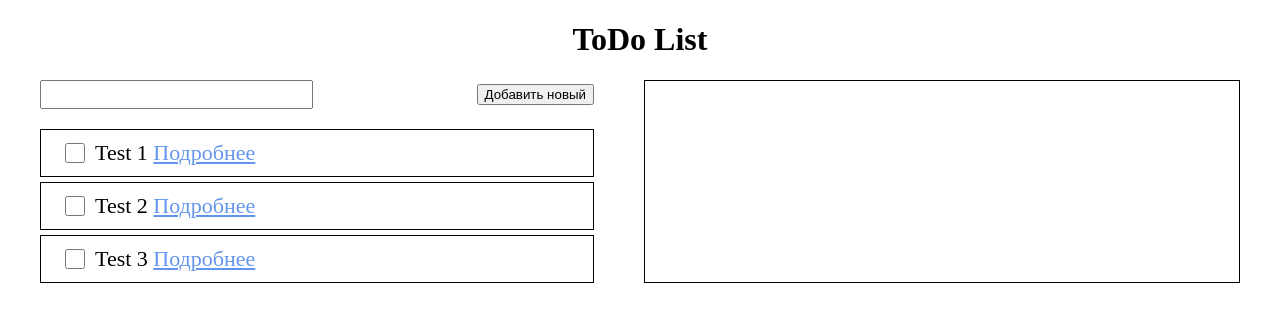
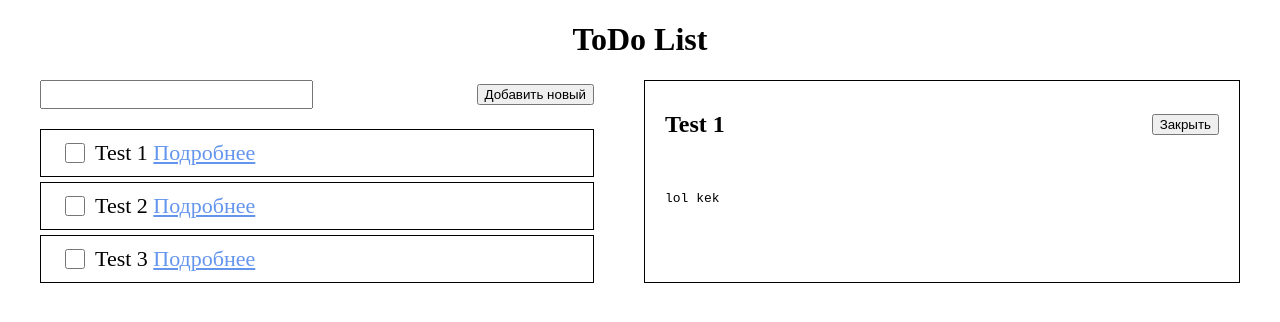
Before and after one commit to FactorSef/preview-app, a React (Create React App) app: page / in a window 1280 px wide. Shown: the top 322 px of the page. Built offline with nearby package versions, Linux system fonts and the light colour scheme.

Commit message:
Добавил глобальный стейт на хуках

```diff
--- a/package.json
+++ b/package.json
@@ -7,6 +7,8 @@
     "@testing-library/react": "^9.5.0",
     "@testing-library/user-event": "^7.2.1",
     "classnames": "^2.2.6",
+    "mobx": "^5.15.4",
+    "mobx-react": "^6.2.2",
     "node-sass": "^4.14.1",
     "react": "^16.13.1",
     "react-dom": "^16.13.1",
--- a/src/App.jsx
+++ b/src/App.jsx
@@ -5,61 +5,40 @@ import { Button } from './components/Button';
 import { Input } from './components/Input';
 import { Textarea } from './components/Textarea';
 
-const model = {
-	name: '',
-	content: '',
-	complete: false,
-}
+import { useGlobalState } from './store'
 
 const App = (props) => {
-	const [todos, setTodos] = React.useState([
-		Object.assign({}, model, { name: 'Test 1', content: 'lol kek'}),
-		Object.assign({}, model, { name: 'Test 2', content: 'lol kek 2'}),
-		Object.assign({}, model, { name: 'Test 3', content: 'lol kek 3'}),
-	]);
-	const [selected, setSelected] = React.useState(null);
-	const [isNew, setIsNew] = React.useState(false);
-	const [search, setSearch] = React.useState('');
+	const [state, dispatch] = useGlobalState()
+	const { todos, selected, isNew, search } = state;
 
 	const handleSelected = (index) => (item) => {
 		if (isNew) {
-			setTodos([
-				...todos,
-				selected,
-			]);
+			dispatch({ type: 'AddToList', payload: selected })
 		}
 
 		if (index < 0) {
-			setSelected(null);
-			setIsNew(false);
+			dispatch({ type: 'Select' });
 			return;
 		}
 
-		setSelected(item);
+		dispatch({ type: 'Select', payload: { item } });
 	}
 
 	const handleChange = (index) => (value) => {
-		const nextTodos = [...todos];
-		nextTodos[index].complete = value;
-		setTodos(nextTodos);
-		console.log(index, value, todos)
+		dispatch({ type: 'Toggle', payload: { index, value } });
 	}
 
 	const changeNew = prop => value => {
-		setSelected({
-			...selected,
-			[prop]: value
-		});
+		dispatch({ type: 'ChangeSelectProp', payload: { prop, value } });
 	}
 
 	const getFiltred = () => {
 		const _search = search.toLowerCase();
+		return todos.filter(todo => !!~todo.name.toLowerCase().indexOf(_search) || !!~todo.content.toLowerCase().indexOf(_search))
+	}
 
-		// -1 => ~-1 => 0 => !!0 => false
-		// 0 => ~0 => -1 => !!-1 => true
-		// 1 => ~1 => -2 => !!-2 => true
-
-		return todos.filter(todo => !!~todo.name.toLowerCase().indexOf(_search) || !!~todo.content.toLowerCase().indexOf(_search))
+	const handleSearch = (payload = '') => {
+		dispatch({ type: 'Search', payload });
 	}
 
 	return (
@@ -70,10 +49,12 @@ const App = (props) => {
 			<div className="layout-wrap">
 				<main className="layout-main">
 					<div className="header">
-						<Input value={search} onChange={setSearch} />
+						<Input value={search} onChange={handleSearch} />
 						<Button onClick={() => {
-							setSelected(Object.assign({}, model))
-							setIsNew(true);
+							const payload = {
+								isNew: true,
+							}
+							dispatch({ type: 'Select', payload })
 						}}>
 							Добавить новый
 						</Button>
--- a/src/index.js
+++ b/src/index.js
@@ -2,9 +2,14 @@ import React from 'react';
 import ReactDOM from 'react-dom';
 import App from './App.jsx';
 import * as serviceWorker from './serviceWorker';
+import { StoreProvider } from './store';
 
 ReactDOM.render(
-	<App />,
+	(
+		<StoreProvider>
+			<App />
+		</StoreProvider>
+	),
 	document.getElementById('root')
 );
 
--- /dev/null
+++ b/src/store/index.js
@@ -0,0 +1,81 @@
+import React, { useReducer, useContext, createContext } from 'react';
+
+export const model = {
+	name: '',
+	content: '',
+	complete: false,
+}
+
+export const initialState = {
+    todos: [
+    	Object.assign({}, model, { name: 'Test 1', content: 'lol kek'}),
+    	Object.assign({}, model, { name: 'Test 2', content: 'lol kek 2'}),
+    	Object.assign({}, model, { name: 'Test 3', content: 'lol kek 3'}),
+    ],
+    selected: Object.assign({}, model, { name: 'Test 1', content: 'lol kek'}),
+    isNew: false,
+    search: '',
+}
+
+export function reducer(state, action) {
+    switch(action.type) {
+        case 'AddToList': {
+            return {
+                ...state,
+                todos: [
+                    ...state.todos,
+                    action.payload,
+                ],
+            };
+        }
+        case 'Select': {
+            const { isNew = false, item = null } = action.payload || { isNew: false, item: null };
+            const selected = isNew ? Object.assign({}, model) : item
+            return {
+                ...state,
+                selected,
+                isNew,
+            };
+        }
+        case 'ChangeSelectProp': {
+            const { prop, value } = action.payload;
+            return {
+                ...state,
+                selected: {
+                    ...state.selected,
+                    [prop]: value,
+                }
+            }
+        }
+        case 'Search': {
+            return {
+                ...state,
+                search: action.payload
+            }
+        }
+        case 'Toggle': {
+            const { index, value } = action.payload;
+
+            const nextTodos = [...state.todos];
+            nextTodos[index].complete = value;
+
+            return {
+                ...state,
+                todos: nextTodos
+            }
+        }
+        default:
+            return state;
+    }
+}
+
+export const StateContext = createContext(null);
+const Provider = StateContext.Provider;
+
+export const useGlobalState = () => useContext(StateContext);
+
+export const StoreProvider = ({ children }) => {
+    const [state, dispatch] = useReducer(reducer, initialState);
+
+    return <Provider value={[state, dispatch]}>{children}</Provider>
+}
```
Also changed, not shown: 1 other file (tests, documents, lock files or other folders).
